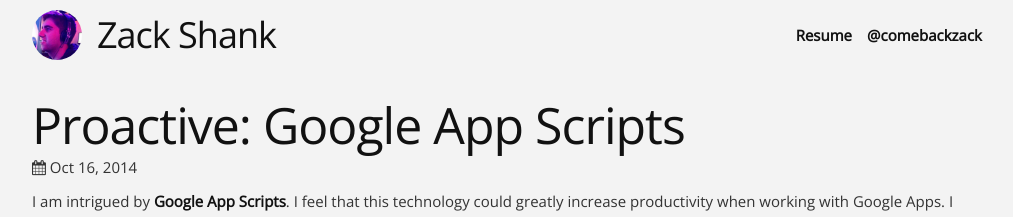
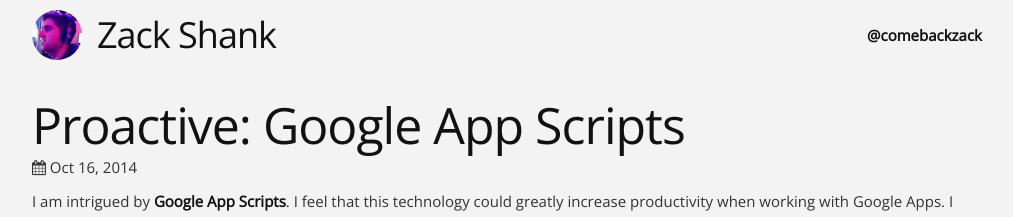
Before and after one commit to zpshank/zpshank.github.io, a Jekyll site: the page built from index.html, in a window 1280 px wide. Shown: the top 217 px of the page, without its empty margins (133-1146 px from the left). Built offline with Jekyll 4.4.1, drawn with Linux system fonts in a browser that asks for light colours; nearby versions of some CDN libraries.

Commit message:
updated documents

```diff
--- a/_includes/header.html
+++ b/_includes/header.html
@@ -8,7 +8,6 @@
                 </h3>
             </div>
             <div class="site-right site-header-item">
-                <h6 class="site-twitter" style="margin-right:15px;"><a href="/resources/ZacharyShank_Resume.pdf">Resume</a></h6>
                 <h6 class="site-twitter"><a href="http://twitter.com/{{site.twitter_username}}">@{{site.twitter_username}}</a></h6>
             </div>
 	</div>
```
Also changed, not shown: 2 other files.
